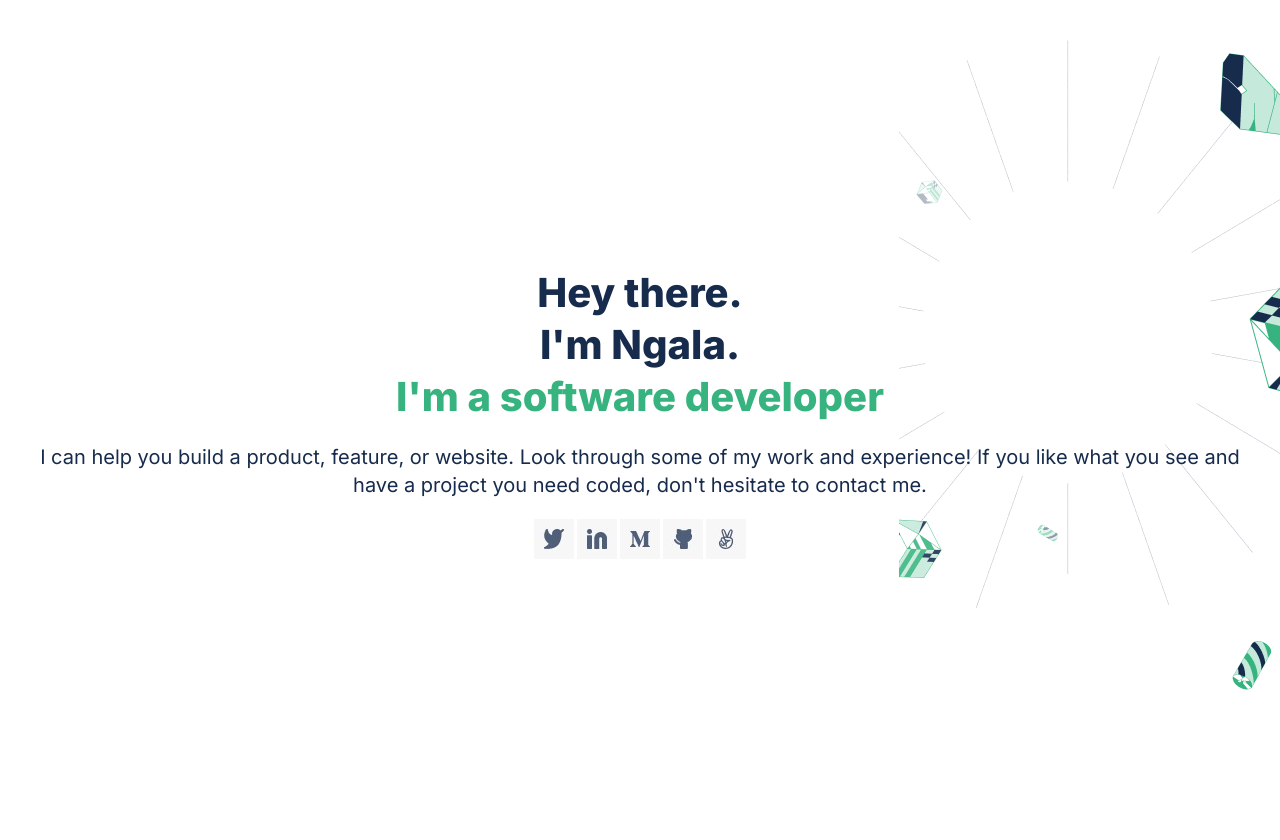
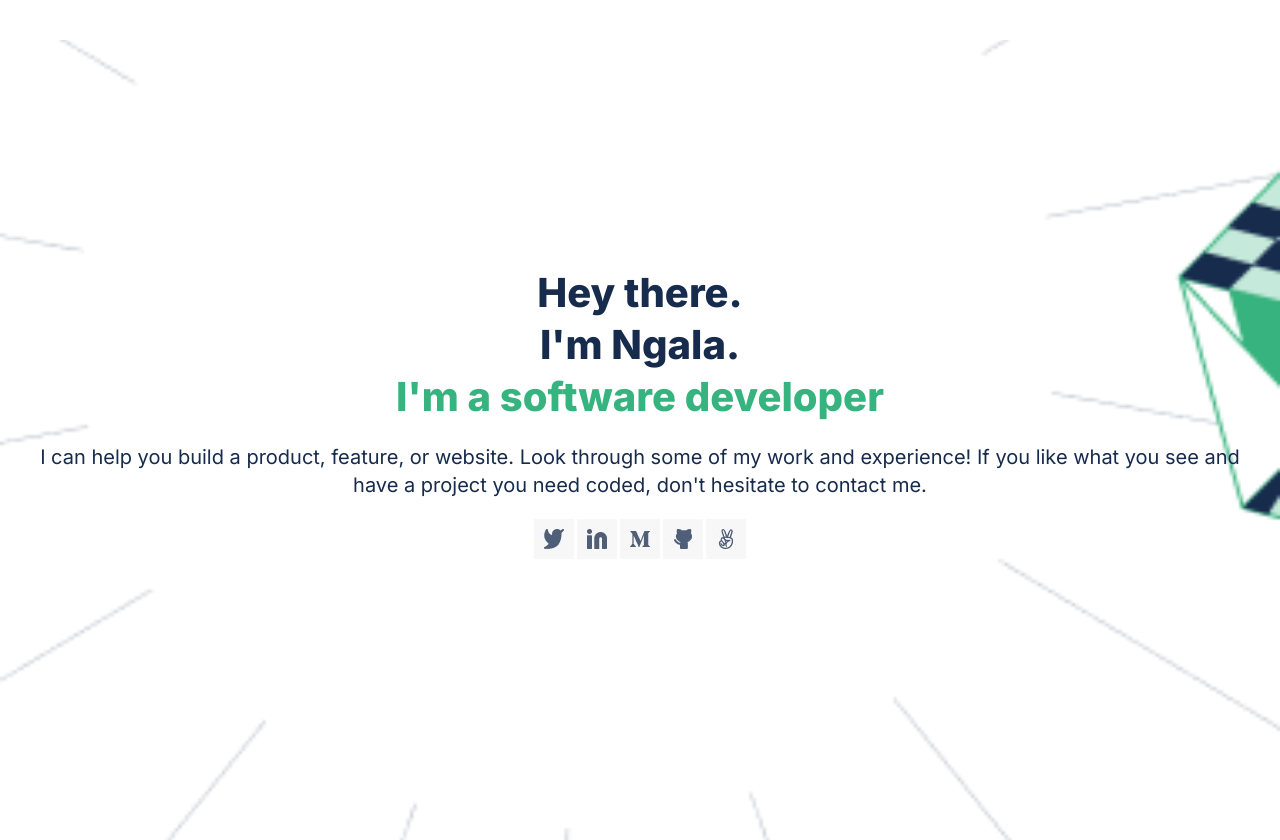
Before and after one commit to ngalamac/Ngala-Portfolio, a website: page index.html in a window 1280 px wide. Drawn offline with Linux system fonts and the light colour scheme.

Commit message:
Made changes to the index.html file and style.css file to improve the layout and design of the webpage.

```diff
--- a/index.html
+++ b/index.html
@@ -4,7 +4,7 @@
   <meta charset="UTF-8">
   <meta http-equiv="X-UA-Compatible" content="IE=edge">
   <meta name="viewport" content="width=device-width, initial-scale=1.0">
-  <title>Microverse Portfolio Project</title>
+  <title>Portfolio Project</title>
   <link rel="stylesheet" href="style.css">
 </head>
 <body>
--- a/style.css
+++ b/style.css
@@ -25,12 +25,13 @@ body {
 
 .home-section {
   background: url(./assets/images/background.png) no-repeat;
-  background-position: 100% 0;
+  background-position: center;
   height: 100vh;
   display: flex;
   flex-direction: column;
   justify-content: center;
   align-items: center;
+  background-size: cover;
 }
 
 .salutation {
```
